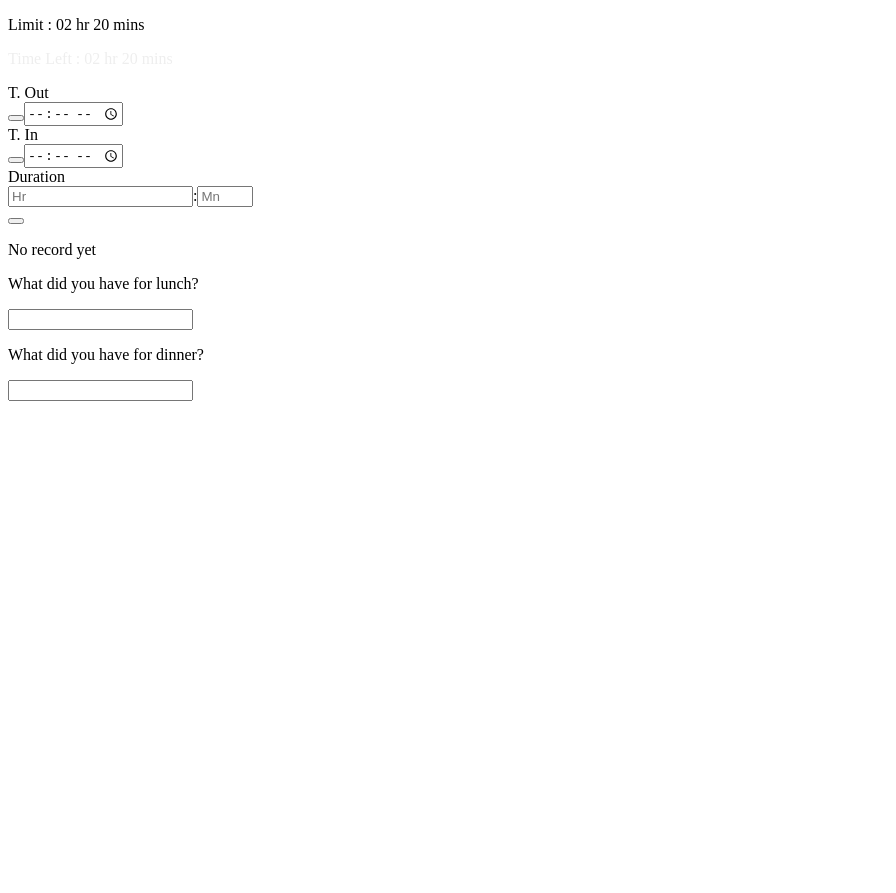
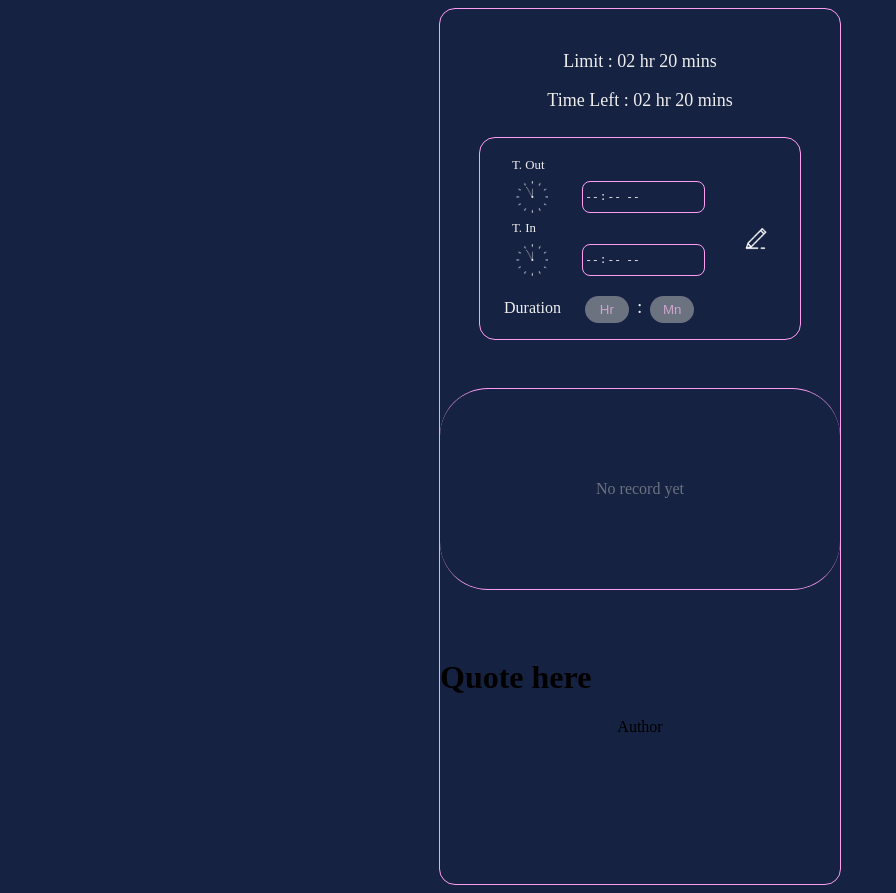
Before and after one commit to vickertan/Rest-Time, a React (Vite) app: page / in a window 1280 px wide. Shown: the whole page, without its empty margins (0-896 px from the left). Before the commit the page ends 800 px from the top, so only its background shows below. Built offline with nearby package versions, Linux system fonts and the light colour scheme.

Commit message:
Import css to the app
Replace notes with quotes

```diff
--- a/src/App.jsx
+++ b/src/App.jsx
@@ -1,7 +1,9 @@
+import "./main.css";
 import { createRoot } from "react-dom/client";
 import { useEffect, useState } from "react";
 import TimeForm from "./components/TimeForm";
 import TimeHistory from "./components/TimeHistory";
+import Quote from "./components/Quote";
 
 const App = () => {
     const limit = {
@@ -20,8 +22,6 @@ const App = () => {
     const [minsLimit, setMinsLimit] = useState(validMins);
     const [hourLeft, setHourLeft] = useState(validHour);
     const [minsLeft, setMinsLeft] = useState(validMins);
-    const [note1, setNote1] = useState("");
-    const [note2, setNote2] = useState("");
 
     const [totalMinsUsed, setTotalMinsUsed] = useState(0);
 
@@ -75,27 +75,6 @@ const App = () => {
         localStorage.setItem("totalMinsUsed", JSON.stringify(totalMinsUsed));
     }, [totalMinsUsed]);
 
-    // keeping note(s) in local storage
-    useEffect(() => {
-        const note1_S = JSON.parse(localStorage.getItem("note1"));
-        if (note1_S) {
-            setNote1(note1_S);
-        }
-    }, []);
-    useEffect(() => {
-        localStorage.setItem("note1", JSON.stringify(note1));
-    }, [note1]);
-
-    useEffect(() => {
-        const note2_S = JSON.parse(localStorage.getItem("note2"));
-        if (note2_S) {
-            setNote2(note2_S);
-        }
-    }, []);
-    useEffect(() => {
-        localStorage.setItem("note2", JSON.stringify(note2));
-    }, [note2]);
-
     if (limitStatus === "danger") {
         limitColor = "#aa1e3a";
     } else if (limitStatus === "warn") {
@@ -137,20 +116,7 @@ const App = () => {
                 setTotalMinsUsed={setTotalMinsUsed}
                 setLimitStatus={setLimitStatus}
             />
-            <div className="note">
-                <p>What did you have for lunch?</p>
-                <input
-                    type="text"
-                    value={note1}
-                    onChange={(e) => setNote1(e.target.value)}
-                />
-                <p>What did you have for dinner?</p>
-                <input
-                    type="text"
-                    value={note2}
-                    onChange={(e) => setNote2(e.target.value)}
-                />
-            </div>
+            <Quote />
         </div>
     );
 };
--- /dev/null
+++ b/src/components/Quote.jsx
@@ -0,0 +1,10 @@
+function Quote() {
+    return (
+        <div>
+            <h1>Quote here</h1>
+            <p>Author</p>
+        </div>
+    );
+}
+
+export default Quote;
```
